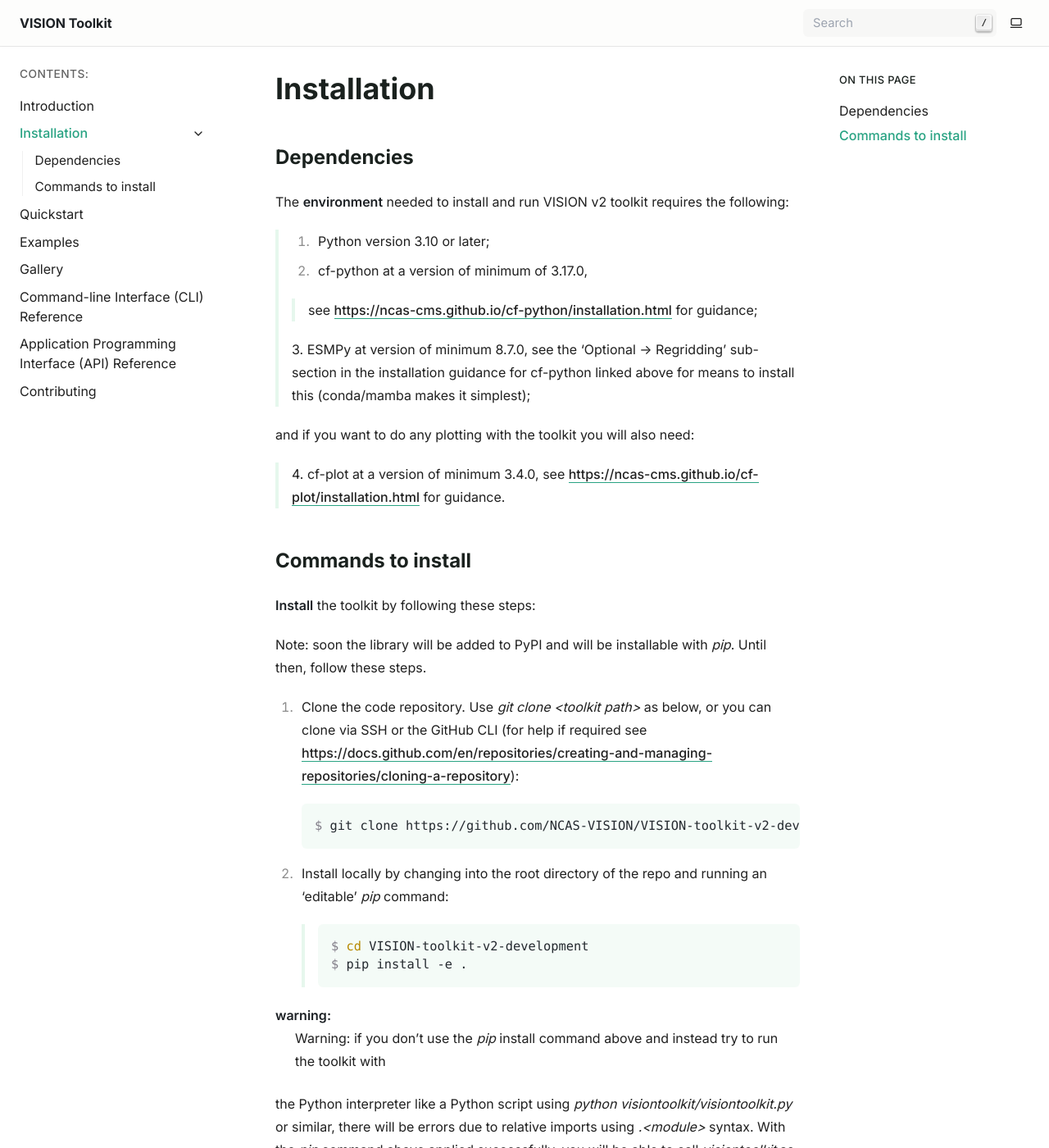
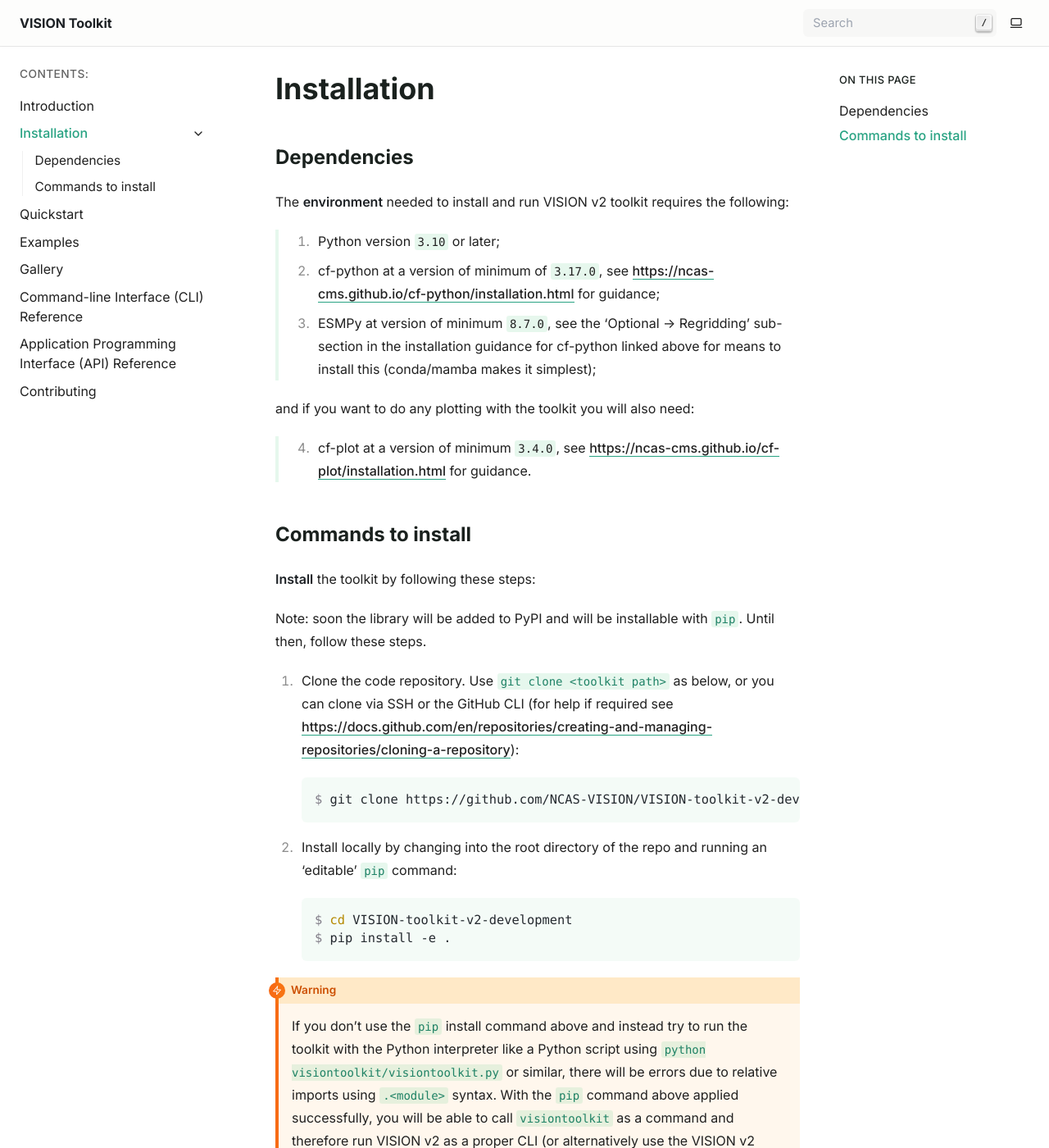
Before and after one commit to NCAS-VISION/VISION-toolkit-v2-development, a Sphinx documentation site: the page built from docs/installation.rst, in a window 1280 px wide and 1400 px high. Shown: the whole window at 82% size. Built offline with Sphinx 7.4.7, drawn with Linux system fonts in a browser that asks for light colours.

Commit message:
Fix some RST formatting issues in updated docs pages

```diff
--- a/docs/installation.rst
+++ b/docs/installation.rst
@@ -8,16 +8,16 @@
 
 The **environment** needed to install and run VISION v2 toolkit requires the following:
 
-   1. Python version 3.10 or later;
-   2. cf-python at a version of minimum of 3.17.0,
-     see https://ncas-cms.github.io/cf-python/installation.html for guidance;
-   3. ESMPy at version of minimum 8.7.0, see the 'Optional -> Regridding' sub-section in the installation
-   guidance for cf-python linked above for means to install this (conda/mamba makes it simplest);
+   1. Python version ``3.10`` or later;
+   2. cf-python at a version of minimum of ``3.17.0``,
+      see https://ncas-cms.github.io/cf-python/installation.html for guidance;
+   3. ESMPy at version of minimum ``8.7.0``, see the 'Optional -> Regridding' sub-section in the installation
+      guidance for cf-python linked above for means to install this (conda/mamba makes it simplest);
 
 and if you want to do any plotting with the toolkit you will also need:
 
-   4. cf-plot at a version of minimum 3.4.0, see https://ncas-cms.github.io/cf-plot/installation.html
-   for guidance.
+   4. cf-plot at a version of minimum ``3.4.0``, see https://ncas-cms.github.io/cf-plot/installation.html
+      for guidance.
 
 
 Commands to install
@@ -25,29 +25,31 @@
 
 **Install** the toolkit by following these steps:
 
-Note: soon the library will be added to PyPI and will be installable with `pip`. Until then,
+Note: soon the library will be added to PyPI and will be installable with ``pip``. Until then,
 follow these steps.
 
-1.  Clone the code repository. Use
-    `git clone <toolkit path>` as below, or you can clone via SSH or the GitHub CLI
-    (for help if required see
-    https://docs.github.com/en/repositories/creating-and-managing-repositories/cloning-a-repository):
+1. Clone the code repository. Use
+   ``git clone <toolkit path>`` as below, or you can clone via SSH or the GitHub CLI
+   (for help if required see
+   https://docs.github.com/en/repositories/creating-and-managing-repositories/cloning-a-repository):
 
-    .. code-block:: console
+   .. code-block:: console
 
-       $ git clone https://github.com/NCAS-VISION/VISION-toolkit-v2-development.git
+      $ git clone https://github.com/NCAS-VISION/VISION-toolkit-v2-development.git
 
 
-2. Install locally by changing into the root directory of the repo and running an 'editable' `pip` command:
+2. Install locally by changing into the root directory of the repo and running an 'editable' ``pip`` command:
 
-    .. code-block:: console
+   .. code-block:: console
 
-       $ cd VISION-toolkit-v2-development
-       $ pip install -e .
+      $ cd VISION-toolkit-v2-development
+      $ pip install -e .
 
 
-:warning: Warning: if you don't use the `pip` install command above and instead try to run the toolkit with
-the Python interpreter like a Python script using `python visiontoolkit/visiontoolkit.py` or similar,
-there will be errors due to relative imports using `.<module>` syntax. With the `pip` command above
-applied successfully, you will be able to call `visiontoolkit` as a command and therefore run VISION v2
-as a proper CLI (or alternatively use the VISION v2 Python API).
+.. warning::
+
+   If you don't use the ``pip`` install command above and instead try to run the toolkit with
+   the Python interpreter like a Python script using ``python visiontoolkit/visiontoolkit.py`` or similar,
+   there will be errors due to relative imports using ``.<module>`` syntax. With the ``pip`` command above
+   applied successfully, you will be able to call ``visiontoolkit`` as a command and therefore run VISION v2
+   as a proper CLI (or alternatively use the VISION v2 Python API).
```
Also changed, not shown: docs/quickstart.rst (+7 -7 lines).
